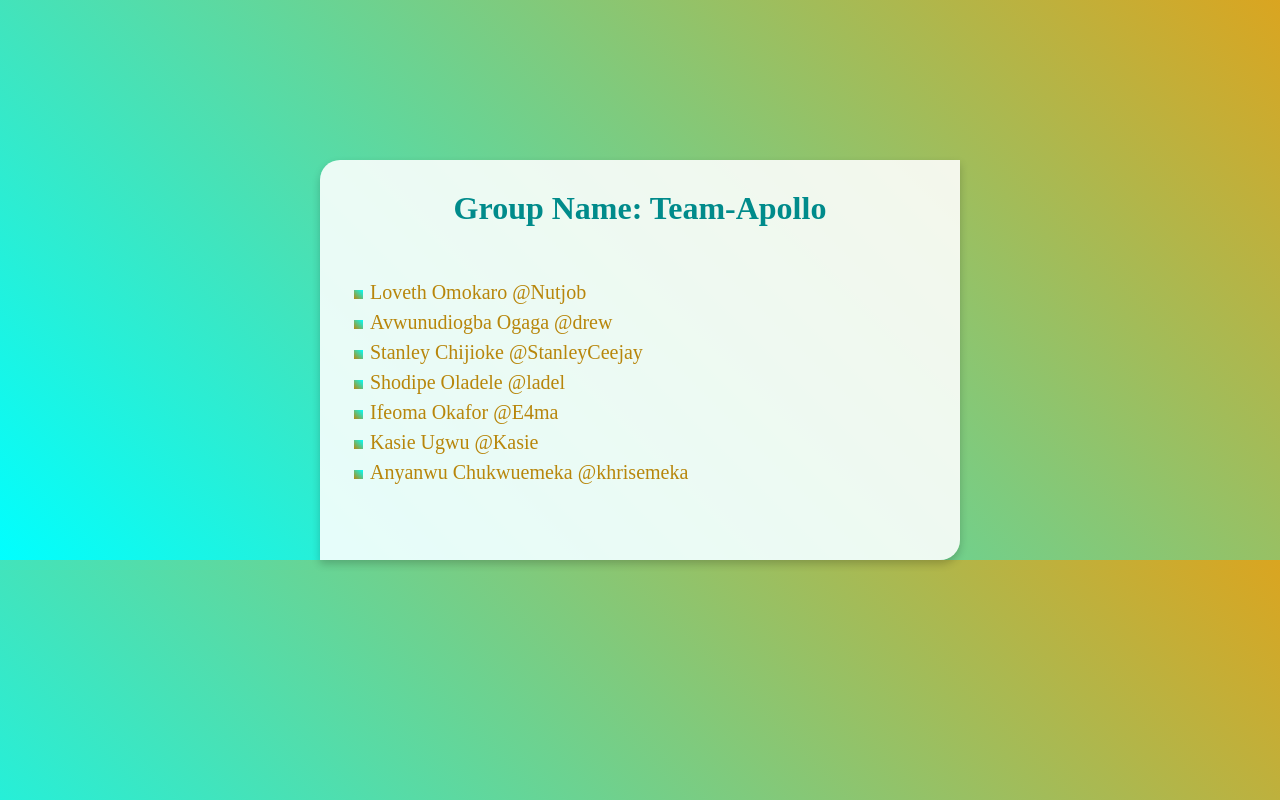
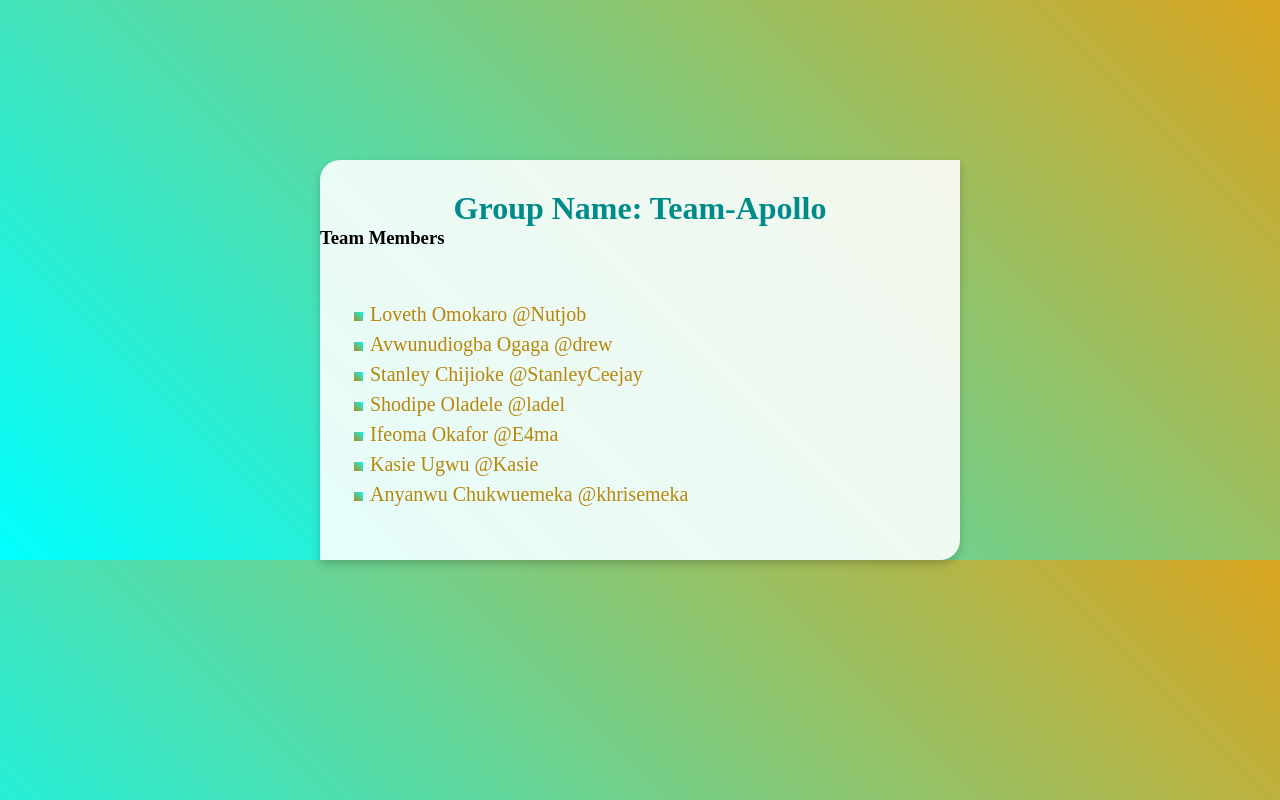
Before and after one commit to ISOkafor/team-apollo.github.io, a plain HTML site: page index.html in a window 1280 px wide. Drawn offline with Linux system fonts and the light colour scheme.

Commit message:
Update index.html

```diff
--- a/index.html
+++ b/index.html
@@ -12,6 +12,7 @@
         <div class="box">
             <div class="card-element">
                 <h1 class="team-name"></h1>
+                <h3>Team Members</h3>
                 <ul class="team-members">
 
                 </ul>
```
